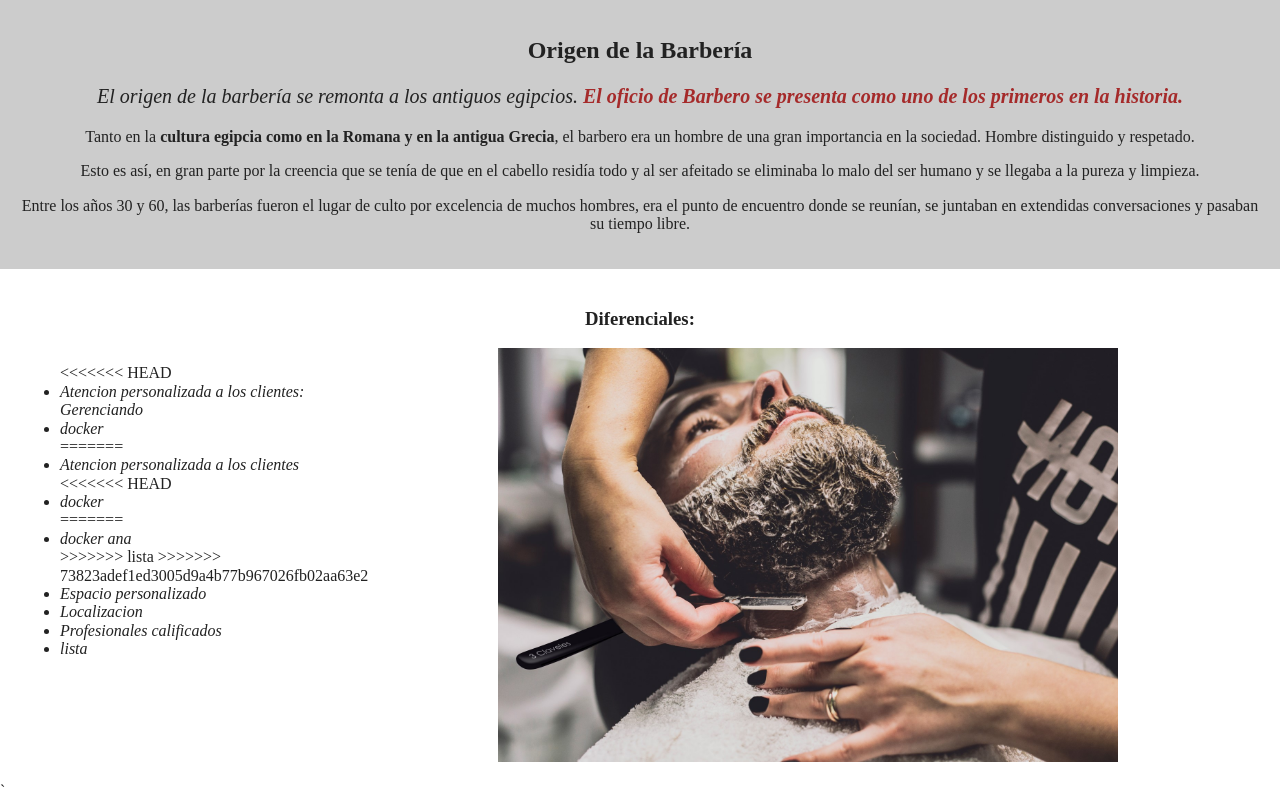
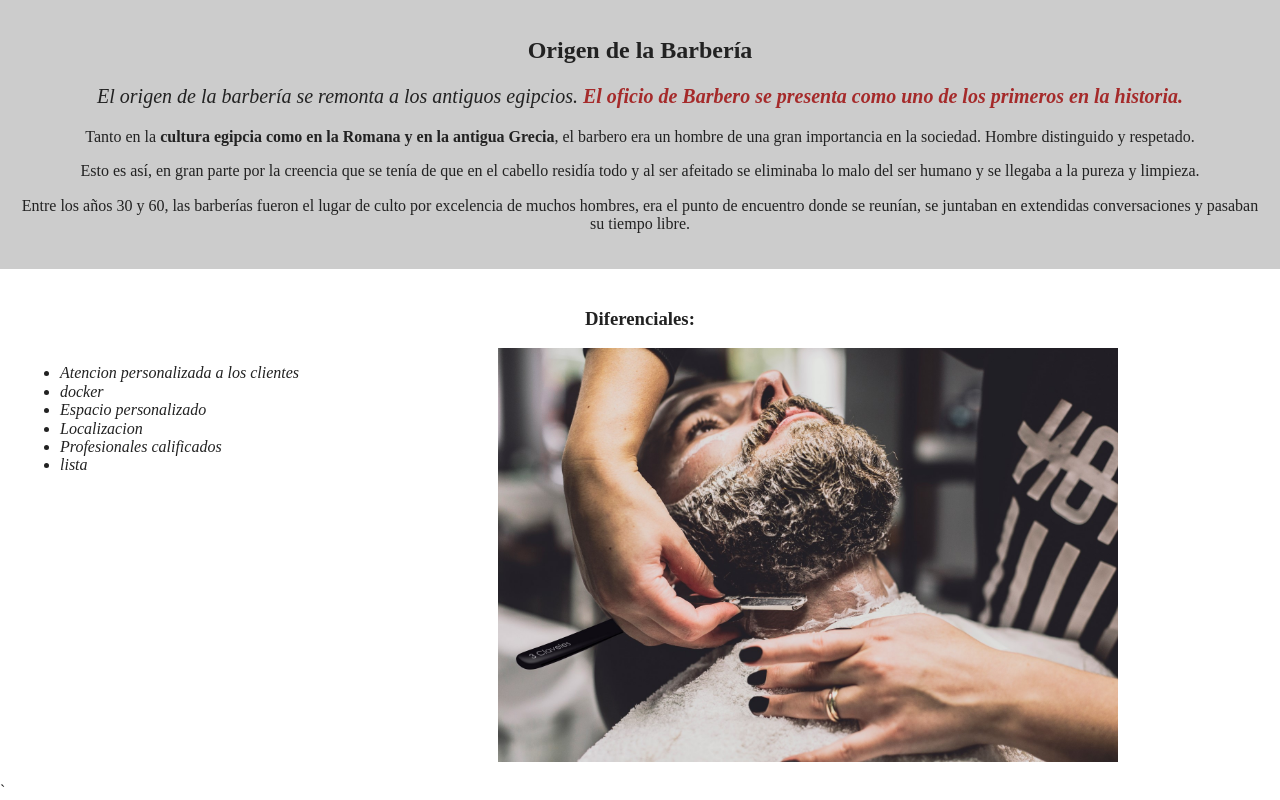
Before and after one commit to richardRIHB/alura, a website built with Parcel: page index.html in a window 1280 px wide. Shown: the part 953-1753 px from the top of the page. Built offline with nearby package versions, Linux system fonts and the light colour scheme.

Commit message:
corrigiendo curso

```diff
--- a/index.html
+++ b/index.html
@@ -58,17 +58,8 @@
     <div class="diferenciales">
       <h3 class="titulo_centralizado">Diferenciales:</h3>
       <ul>
-<<<<<<< HEAD
-        <li class="items">Atencion personalizada a los clientes: Gerenciando</li>
+        <li class="items">Atencion personalizada a los clientes</li>
         <li class="items">docker</li>
-=======
-        <li class="items">Atencion personalizada a los clientes</li>
-<<<<<<< HEAD
-        <li class="items">docker</li>
-=======
-        <li class="items">docker ana</li>
->>>>>>> lista
->>>>>>> 73823adef1ed3005d9a4b77b967026fb02aa63e2
         <li class="items">Espacio personalizado</li>
         <li class="items">Localizacion</li>
         <li class="items">Profesionales calificados</li>
```
